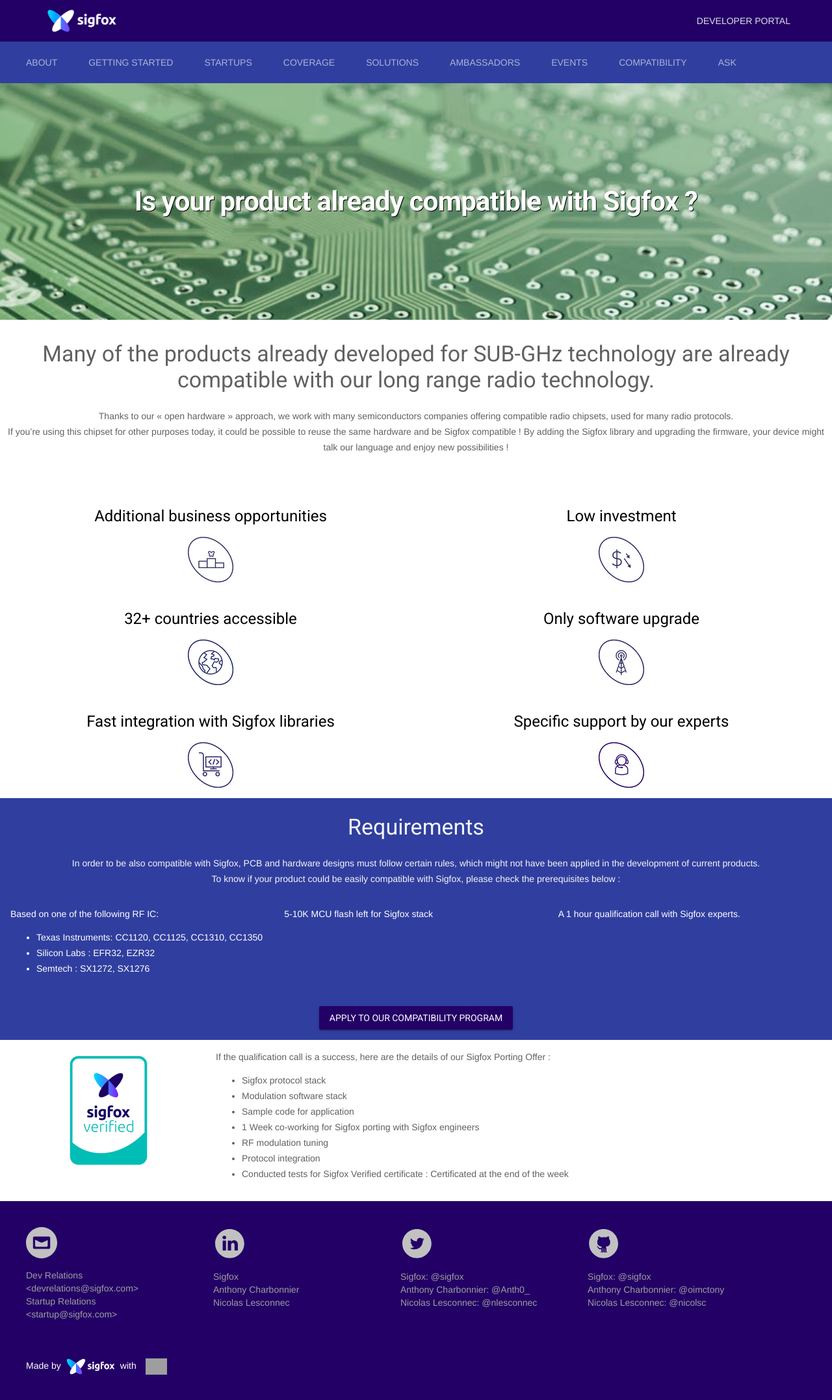
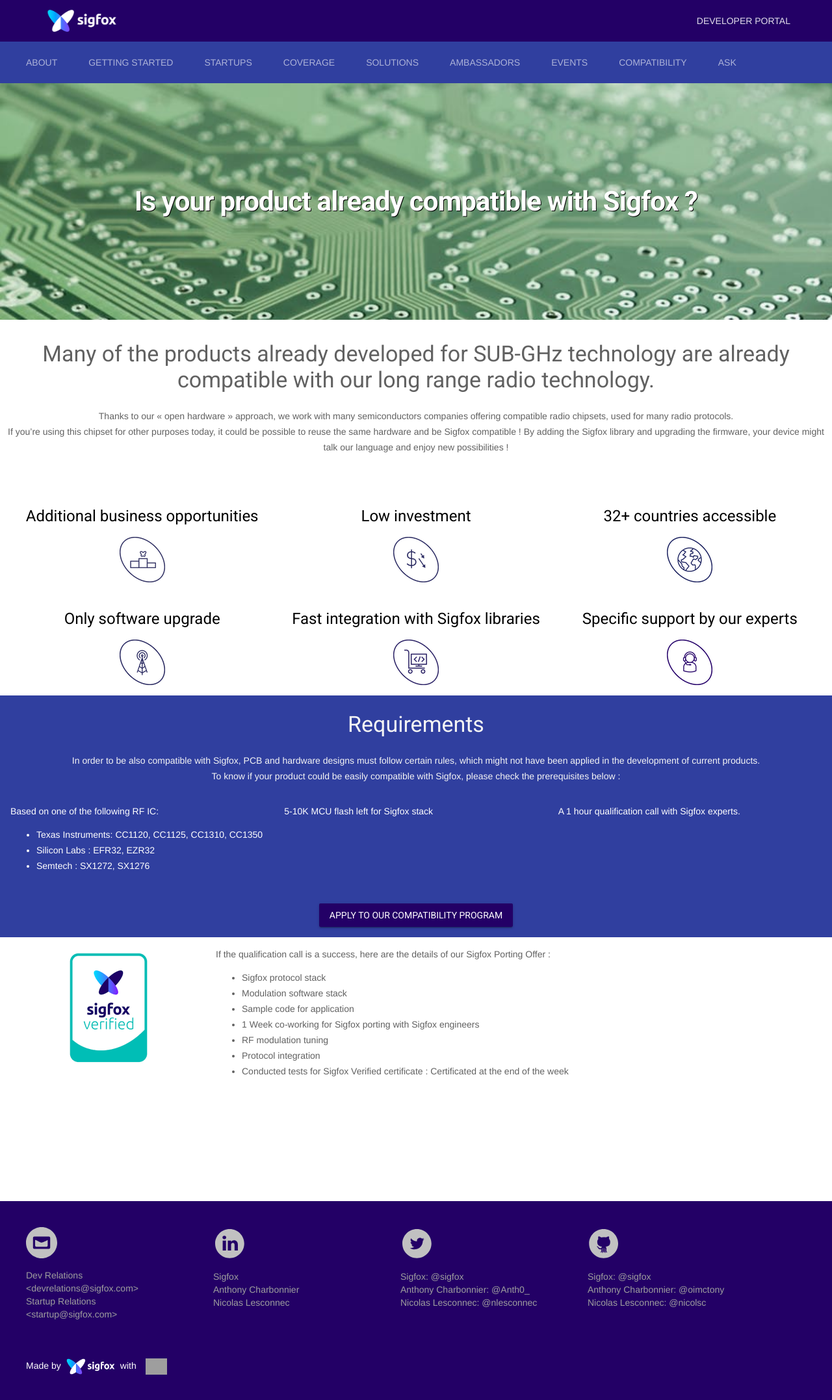
Before and after one commit to sigfox/makers.sigfox.com, a Jekyll site: the page built from switch-to-sigfox.html, in a window 1280 px wide. Shown: the top 2154 px of the page at 65% size. Built offline with Jekyll 4.4.1, drawn with Linux system fonts in a browser that asks for light colours; grey boxes are pictures that could not be loaded.

Commit message:
Compatibility : improve benefits layout 3 columns instead of 2 by default

```diff
--- a/_includes/switch/benefits.html
+++ b/_includes/switch/benefits.html
@@ -2,7 +2,7 @@
   <div class="section__content grid__item palm--one-whole">
     <div class="mdl-grid">
       {% for entry in site.data.switch-benefits %}
-      <div class="mdl-cell mdl-cell--6-col mdl-cell--12-col-tablet  mdl-color-text--black">
+      <div class="mdl-cell mdl-cell--4-col mdl-cell--6-col-tablet  mdl-color-text--black">
         <h4 class="mdl-typography--font-thin">{{entry.title}}</h4>
         <div>
           <div class="icon" align="center">
```
